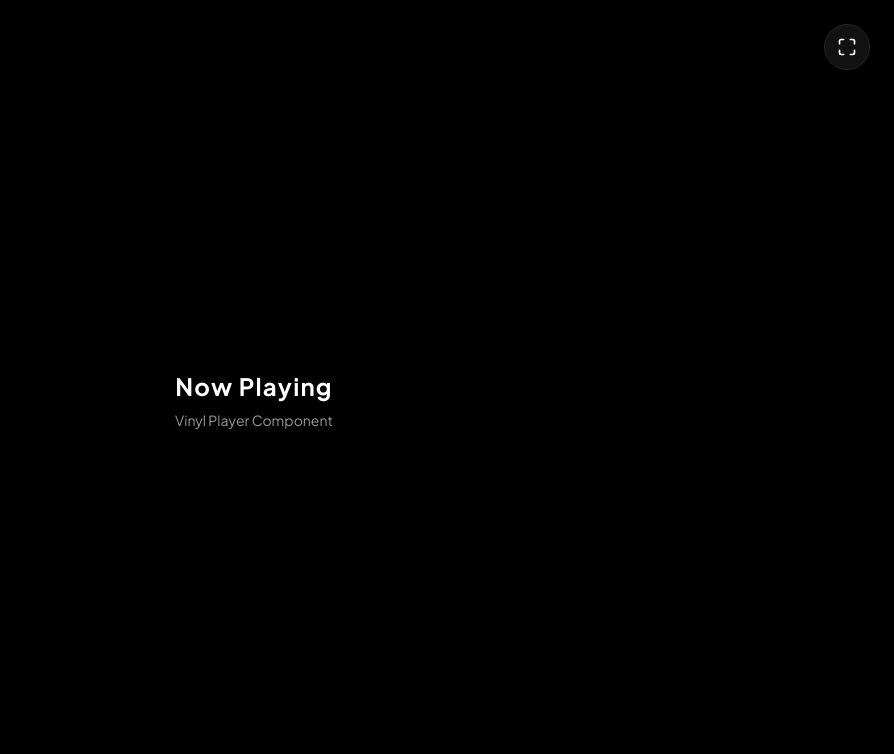
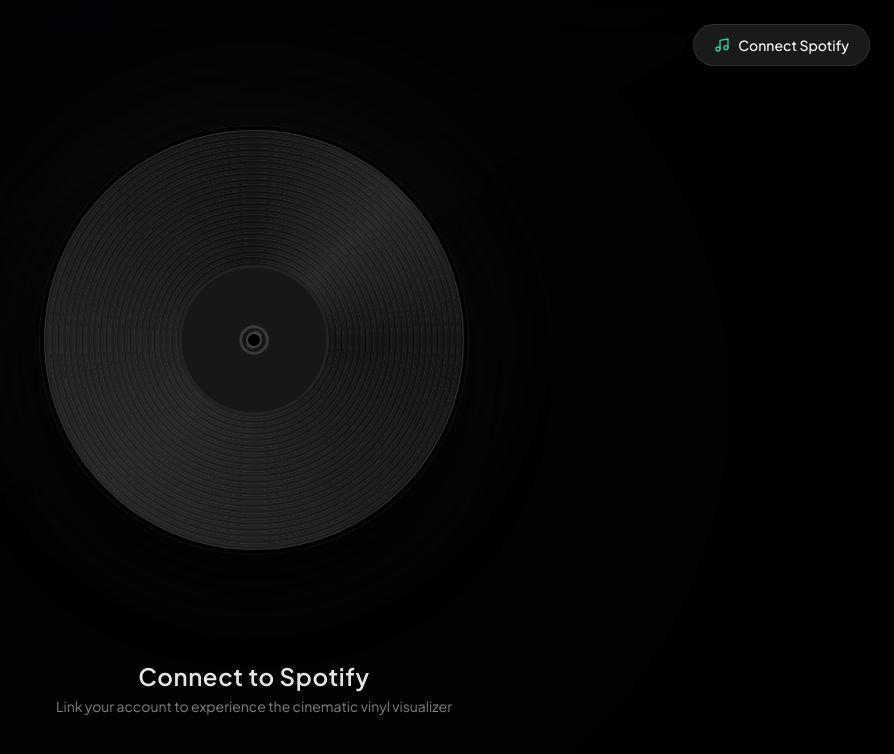
Before and after one commit to shubham121088-blip/now-playing, a React (Vite) app: page / in a window 1280 px wide. Shown: the top 754 px of the page, without its empty margins (386-1280 px from the left). Built offline with nearby package versions, Linux system fonts and the light colour scheme.

Commit message:
Overwrite App.tsx and fix build

```diff
--- a/src/App.tsx
+++ b/src/App.tsx
@@ -1,18 +1,8 @@
-import FullscreenButton from './components/FullscreenButton';
+import React from 'react';
+import { NowPlaying } from './components/NowPlaying';
 
-export default function App() {
-  return (
-    <div className="relative w-full h-screen bg-black flex items-center justify-center overflow-hidden">
+export function App() {
+  return <NowPlaying />;
+}
 
-      {/* Fullscreen Toggle Button */}
-      <FullscreenButton />
-
-      {/* Main Vinyl / Player Area */}
-      <div className="text-white text-center">
-        <p className="text-2xl font-bold tracking-wider">Now Playing</p>
-        <p className="text-white/60 text-sm mt-2">Vinyl Player Component</p>
-      </div>
-
-    </div>
-  );
-}
+export default App;
```
